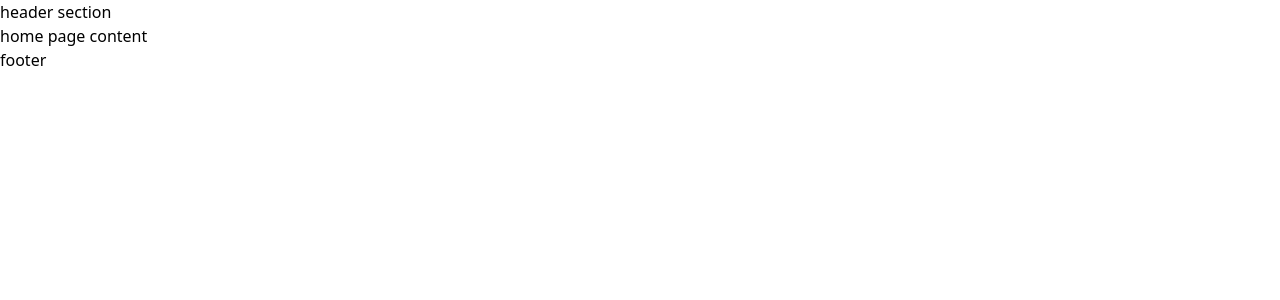
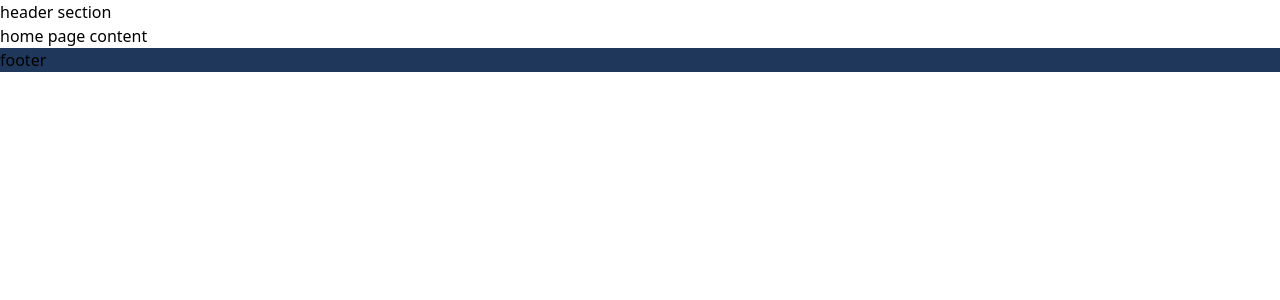
Before and after one commit to rumpapl/learning-resources-group-template-react-tailwind, a React (Create React App) app: page / in a window 1280 px wide. Shown: the top 300 px of the page. Built offline with nearby package versions, Linux system fonts and the light colour scheme.

Commit message:
created custom bg-color for footer

```diff
--- a/src/commomCompoenets/footer/Footer.js
+++ b/src/commomCompoenets/footer/Footer.js
@@ -2,7 +2,7 @@ import React from 'react'
 
 const Footer = () => {
     return (
-        <div>
+        <div className='bg-footer'>
 footer
         </div>
     )
--- a/tailwind.config.js
+++ b/tailwind.config.js
@@ -3,7 +3,13 @@ module.exports = {
   purge: ['./src/**/*.{js,jsx,ts,tsx}', './public/index.html'],
   darkMode: false, // or 'media' or 'class'
   theme: {
-    extend: {},
+    extend: {
+      colors: {
+        footer: {
+          DEFAULT: '#20375c',
+        }
+      }
+    },
   },
   variants: {
     extend: {},
```
